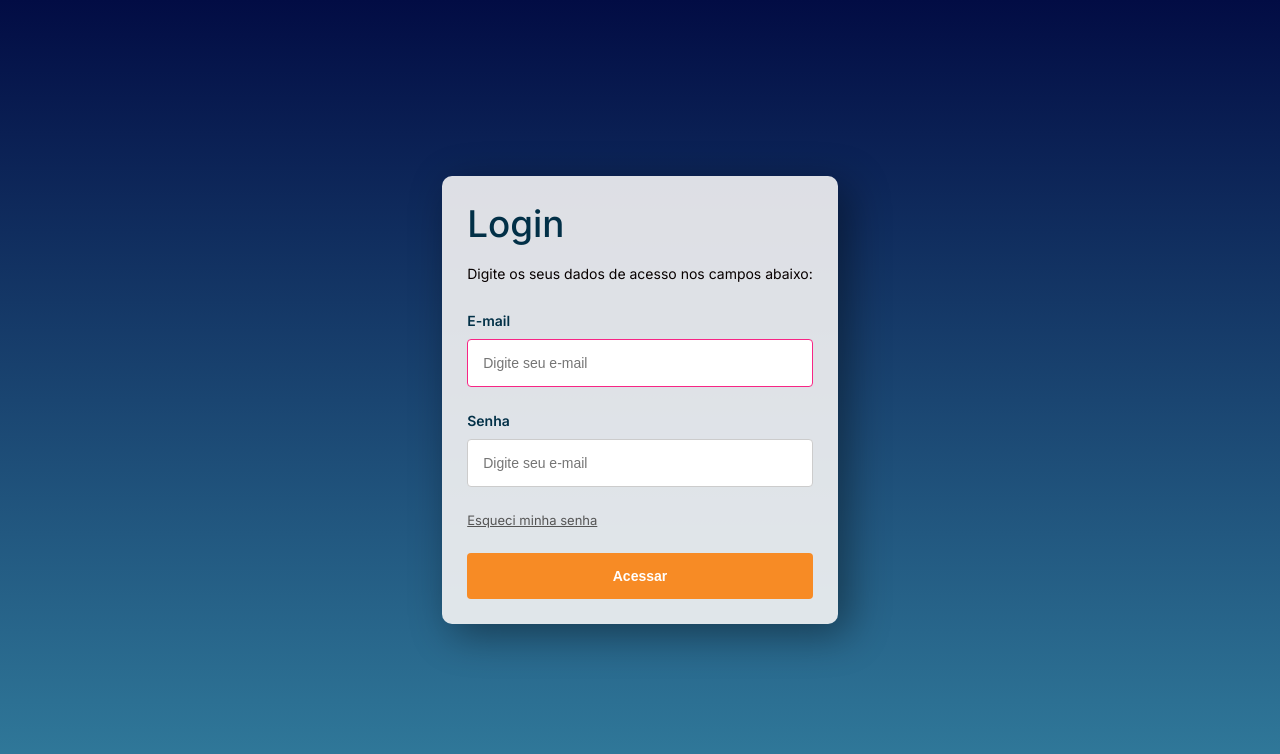
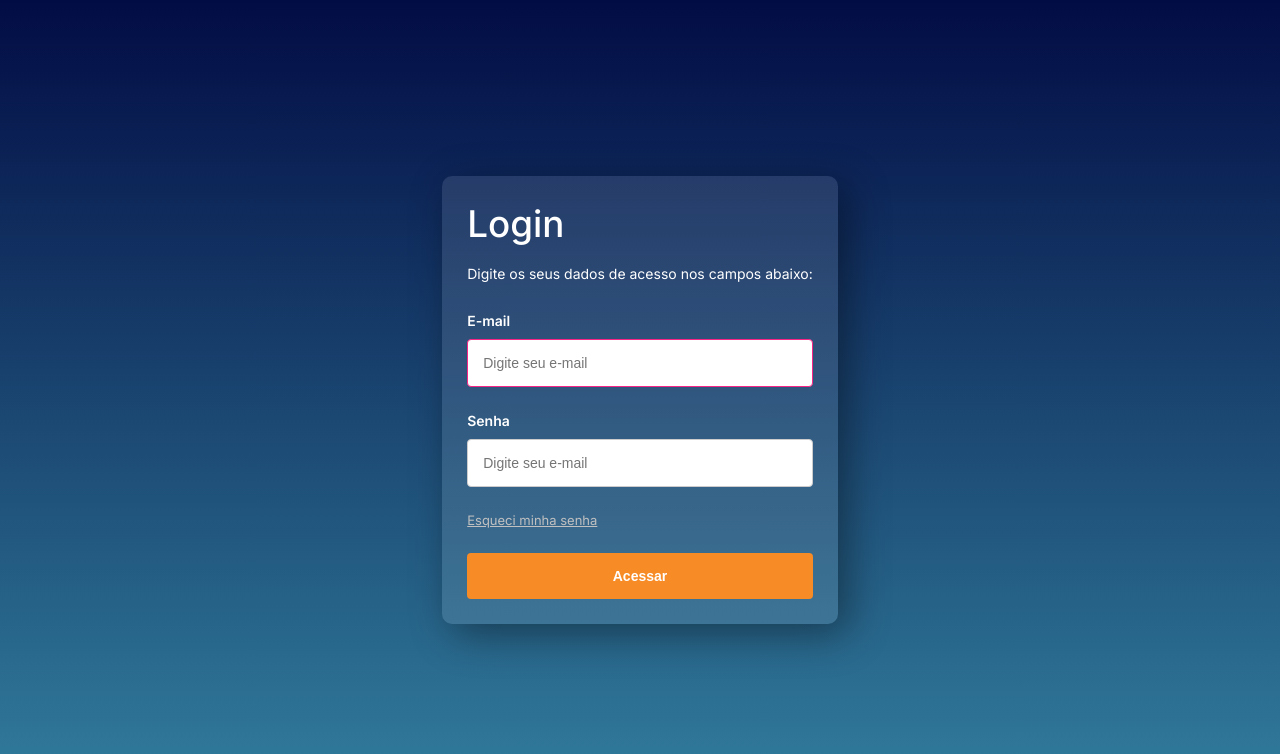
Before and after one commit to JuniorPaivadeAlcantara/front-end-site-clinica, a plain HTML site: page index.html in a window 1280 px wide. Drawn offline with Linux system fonts and the light colour scheme.

Commit message:
altera configuração de cores

```diff
--- a/main.css
+++ b/main.css
@@ -21,7 +21,7 @@ body {
 .formLogin {
     display: flex;
     flex-direction: column;
-    background: rgba(248, 247, 247, 0.89)  ;
+    background: rgba(255, 255, 255, 0.1)  ;
     border-radius: 10px;
     padding: 25px;
     box-shadow: 10px 10px 40px rgba(0, 0, 0, 0.4);
@@ -38,12 +38,13 @@ body {
     margin: 0;
     font-weight: 500;
     font-size: 2.3em;
+    color: white;
 }
 
 .formLogin p {
     display: inline-block;
     font-size: 14px;
-    color: #080101;
+    color: white;
     margin-bottom: 25px;
 }
 
@@ -66,13 +67,14 @@ body {
 .formLogin label {
     font-size: 14px;
     font-weight: 600;
+    color: white;
 }
 
 .formLogin a {
     display: inline-block;
     margin-bottom: 20px;
     font-size: 13px;
-    color: #555;
+    color: #c0c0c0;
     transition: all linear 160ms;
 }
 
```
